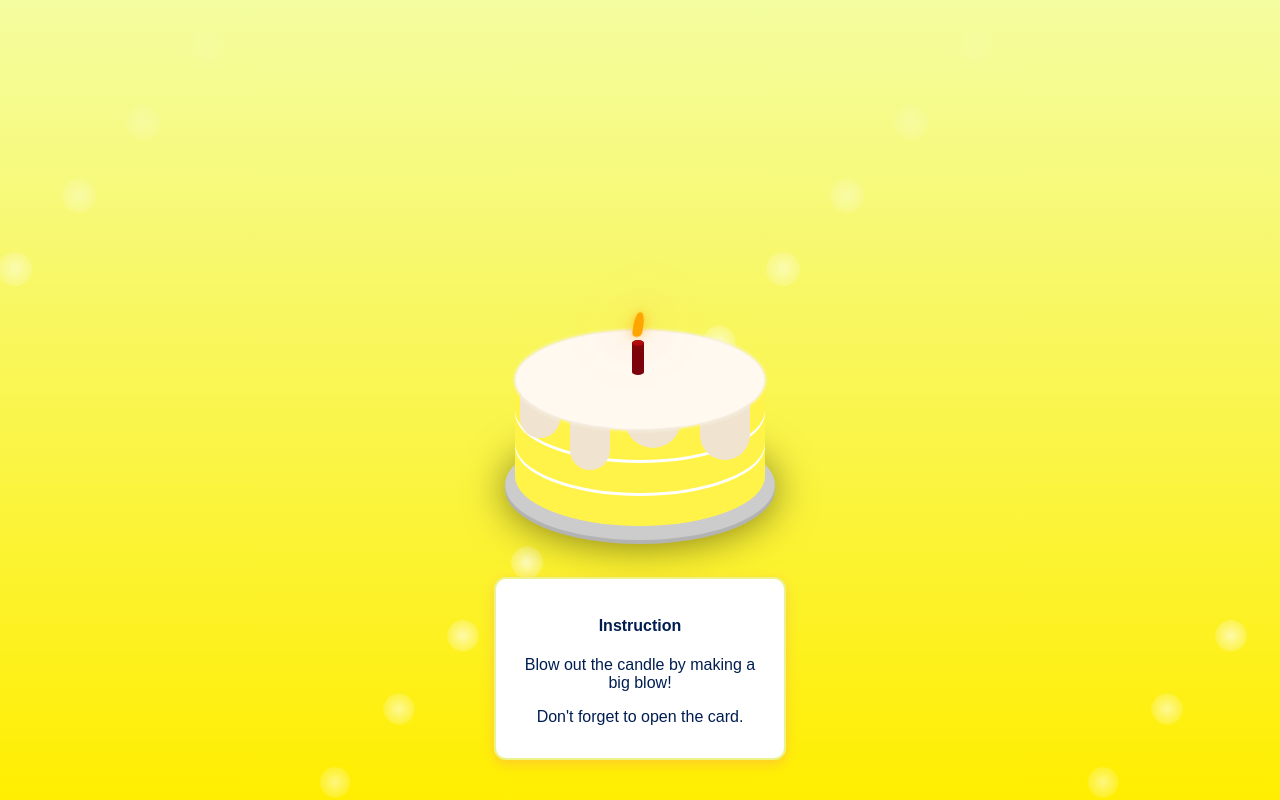
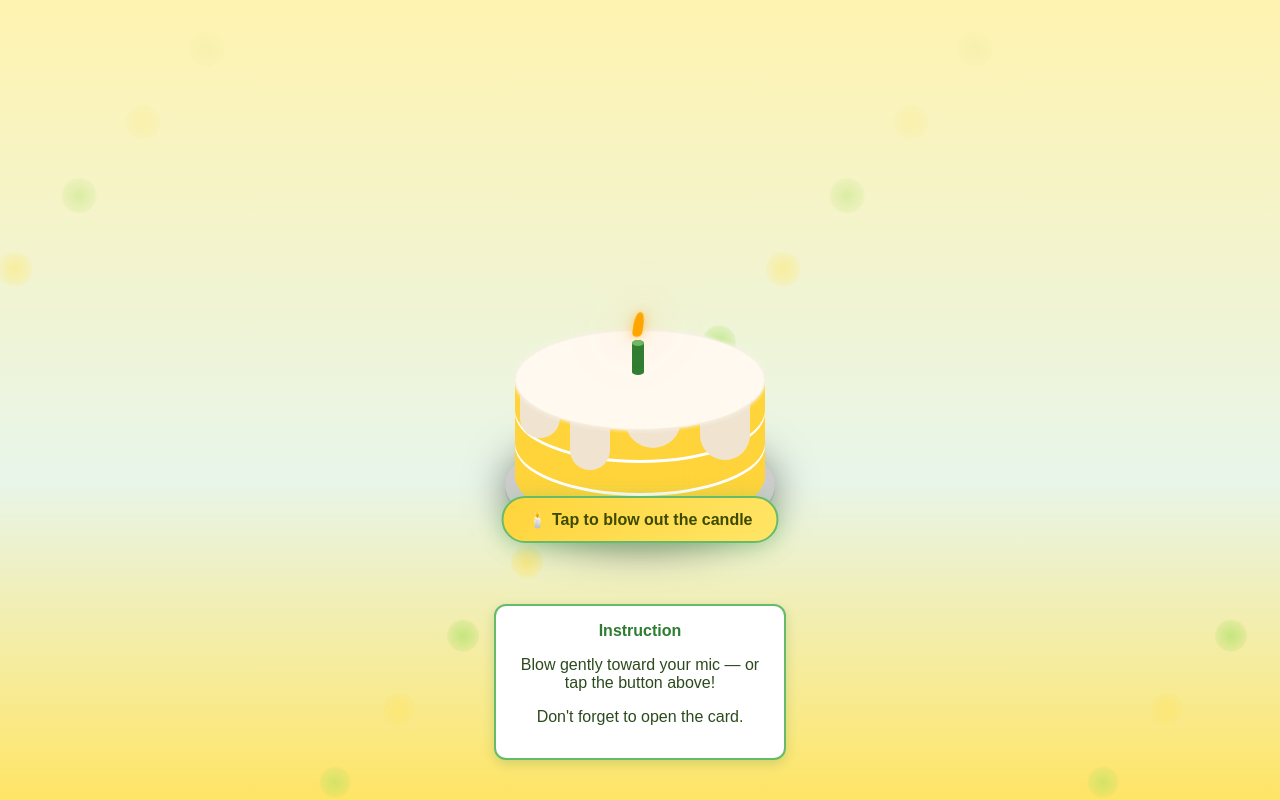
Before and after one commit to Blyn04/interactive-web, a React (Create React App) app: page / in a window 1280 px wide. Both pictures are taken after a click on the button "Start". Built offline with nearby package versions, Linux system fonts and the light colour scheme; no server answers.

Commit message:
THEME UPDATED

```diff
--- a/src/App.css
+++ b/src/App.css
@@ -19,30 +19,69 @@
   height: auto;
 }
 
+.blow-button {
+  position: fixed;
+  top: 62%;
+  left: 50%;
+  transform: translateX(-50%);
+  z-index: 20;
+  padding: 0.75rem 1.5rem;
+  font-size: 1rem;
+  font-family: 'Arial', sans-serif;
+  font-weight: 600;
+  color: var(--text-on-yellow);
+  background: linear-gradient(135deg, var(--yellow-main), var(--yellow-bright));
+  border: 2px solid var(--green-main);
+  border-radius: 999px;
+  cursor: pointer;
+  box-shadow: 0 4px 14px var(--shadow-soft);
+  transition: transform 0.15s ease, box-shadow 0.15s ease;
+  animation: pulseGlow 2s ease-in-out infinite;
+}
+
+.blow-button:hover {
+  transform: translateX(-50%) scale(1.04);
+  box-shadow: 0 6px 18px rgba(46, 125, 50, 0.35);
+}
+
+.blow-button:active {
+  transform: translateX(-50%) scale(0.97);
+}
+
+@keyframes pulseGlow {
+  0%, 100% { box-shadow: 0 4px 14px var(--shadow-soft); }
+  50% { box-shadow: 0 4px 22px rgba(102, 187, 106, 0.45); }
+}
+
 .instruction-card {
   position: fixed;
   bottom: 5vh;
   left: 50%;
   transform: translateX(-50%);
-  background-color: #ffffff;
-  border: 2px solid #ecf38b;
+  background-color: var(--white);
+  border: 2px solid var(--green-main);
   border-radius: 12px;
-  box-shadow: 0 4px 12px rgba(255, 105, 153, 0.25);
+  box-shadow: 0 4px 12px var(--shadow-soft);
   padding: 1em;
   width: 20vw;
   max-width: 90vw;
   min-width: 250px;
   text-align: center;
   font-family: 'Arial', sans-serif;
-  color: #001d52;
+  color: var(--text-dark);
   font-size: 1rem;
   z-index: 1000;
+}
+
+.instruction-card h4 {
+  color: var(--green-deep);
+  margin: 0 0 0.4em;
 }
 
 .cake-ready-message {
   font-family: 'Comic Sans MS', 'Segoe Print', cursive;
   font-size: 1.5rem;
-  color: #031c6d;
+  color: var(--green-deep);
   margin-top: 2vh;
   text-shadow: 1px 1px 3px rgba(0, 0, 0, 0.1);
   animation: fadeInPop 1s ease-out forwards;
@@ -71,6 +110,12 @@
 }
 
 @media (max-width: 768px) {
+  .blow-button {
+    top: 65%;
+    font-size: 0.9rem;
+    padding: 0.65rem 1.2rem;
+  }
+
   .instruction-card {
     width: 40vw;
     font-size: 0.95rem;
@@ -84,10 +129,15 @@
   .floating-envelope {
     bottom: 8vh;
   }
-
 }
 
 @media (max-width: 480px) {
+  .blow-button {
+    top: 68%;
+    width: 85vw;
+    font-size: 0.85rem;
+  }
+
   .instruction-card {
     width: 80vw;
     font-size: 0.85rem;
--- a/src/App.js
+++ b/src/App.js
@@ -68,10 +68,15 @@ const App = () => {
         {permissionGranted && <CakeNCandle isBlownOut={isBlownOut} />}
 
         {!isBlownOut && permissionGranted && (
-          <MicDetector
-            onBlowOut={blowOutCandle}
-            onMicReady={handleMicReady}
-          />
+          <>
+            <MicDetector
+              onBlowOut={blowOutCandle}
+              onMicReady={handleMicReady}
+            />
+            <button className="blow-button" onClick={blowOutCandle}>
+              🕯️ Tap to blow out the candle
+            </button>
+          </>
         )}
 
         {isBlownOut && (
@@ -87,7 +92,7 @@ const App = () => {
 
       <div className="instruction-card">
         <h4>Instruction</h4>
-        <p>Blow out the candle by making a big blow!</p>
+        <p>Blow gently toward your mic — or tap the button above!</p>
         <p>Don't forget to open the card.</p>
       </div>
 
--- a/src/components/Confetti.js
+++ b/src/components/Confetti.js
@@ -1,10 +1,13 @@
 import confetti from 'canvas-confetti';
+
+const themeColors = ['#FFD43B', '#FFE566', '#66BB6A', '#A8E063', '#FFF3B0'];
 
 export const triggerConfetti = () => {
   confetti({
     particleCount: 100,
     spread: 70,
-    origin: { y: 0.6 }
+    origin: { y: 0.6 },
+    colors: themeColors,
   });
 };
 
@@ -17,13 +20,15 @@ export const endlessConfetti = () => {
       particleCount: 2,
       angle: 60,
       spread: 55,
-      origin: { x: 0 }
+      origin: { x: 0 },
+      colors: themeColors,
     });
     confetti({
       particleCount: 2,
       angle: 120,
       spread: 55,
-      origin: { x: 1 }
+      origin: { x: 1 },
+      colors: themeColors,
     });
 
     if (Date.now() < animationEnd) {
--- a/src/components/styles/BackgroundAnimation.css
+++ b/src/components/styles/BackgroundAnimation.css
@@ -5,8 +5,8 @@
   width: 100%;
   height: 100%;
   overflow: hidden;
-  z-index: -1; /* Behind everything */
-  background: linear-gradient(to bottom, #f4fda0, #ffee00);
+  z-index: -1;
+  background: linear-gradient(to bottom, var(--yellow-cream), var(--green-pale) 60%, var(--yellow-bright));
 }
 
 .circle {
@@ -14,12 +14,16 @@
   bottom: -100px;
   width: 30px;
   height: 30px;
-  background: radial-gradient(circle, rgb(255, 255, 255), transparent);
+  background: radial-gradient(circle, var(--yellow-bright), transparent);
   border-radius: 50%;
   animation: floatUp 12s linear infinite;
   animation-delay: calc(var(--i) * -1s);
   left: calc(var(--i) * 5%);
   transform: scale(calc(0.5 + (var(--i) * 0.05)));
+}
+
+.circle:nth-child(even) {
+  background: radial-gradient(circle, var(--green-bright), transparent);
 }
 
 @keyframes floatUp {
--- a/src/components/styles/BirthdayTitle.css
+++ b/src/components/styles/BirthdayTitle.css
@@ -5,17 +5,15 @@
   font-family: 'Arial', sans-serif;
   font-size: 30px;
   font-weight: bold;
-  color: #fff5e3;
-  background-color: #e5ff72;
-  padding: 10px;
+  color: var(--text-on-yellow);
+  background: linear-gradient(135deg, var(--yellow-main), var(--yellow-bright));
+  padding: 10px 20px;
   border-radius: 10px;
-  box-shadow: 0 4px 8px rgba(0, 0, 0, 0.2);
+  box-shadow: 0 4px 12px var(--shadow-soft);
   width: fit-content;
   margin-left: auto;
   margin-right: auto;
-  border: 2px solid #ffffff;
-
-  /* ✨ Fade-in effect */
+  border: 2px solid var(--green-main);
   opacity: 0;
   animation: fadeIn 2s ease-in-out forwards;
 }
@@ -35,5 +33,5 @@
 
 .candle-count-display span {
   font-weight: bold;
-  color: #AD030F;
+  color: var(--green-deep);
 }
--- a/src/components/styles/CakeNCandle.css
+++ b/src/components/styles/CakeNCandle.css
@@ -1,5 +1,5 @@
 /* —— layout basics —— */
-body            { background:#ffe5ec; }
+body            { background: var(--yellow-pale); }
 .cake           { position:absolute; width:250px; height:200px; top:50%; left:50%; margin:-70px 0 0 -125px; }
 .cake > *       { position:absolute; }
 
@@ -13,11 +13,11 @@ body            { background:#ffe5ec; }
 /* —— sponge layers —— */
 .layer {
   width:250px; height:100px; border-radius:50%; background:#ffffff;
-  box-shadow:0 2px 0 #fff349,0 4px 0 #fff349,0 6px 0 #fff349,0 8px 0 #fff349,
-             0 10px 0 #fff349,0 12px 0 #fff349,0 14px 0 #fff349,
-             0 16px 0 #fff349,0 18px 0 #fff349,0 20px 0 #fff349,
-             0 22px 0 #fff349,0 24px 0 #fff349,0 26px 0 #fff349,
-             0 28px 0 #fff349,0 30px 0 #fff349;
+  box-shadow:0 2px 0 #FFD43B,0 4px 0 #FFD43B,0 6px 0 #FFD43B,0 8px 0 #FFD43B,
+             0 10px 0 #FFD43B,0 12px 0 #FFD43B,0 14px 0 #FFD43B,
+             0 16px 0 #FFD43B,0 18px 0 #FFD43B,0 20px 0 #FFD43B,
+             0 22px 0 #FFD43B,0 24px 0 #FFD43B,0 26px 0 #FFD43B,
+             0 28px 0 #FFD43B,0 30px 0 #FFD43B;
   opacity:0;
   transform:translateY(-220px); /* drop from above */
 }
@@ -57,7 +57,7 @@ body            { background:#ffe5ec; }
 .drip4 { top:80px; left:55px;  width:40px; border-radius:0 0 40px 40px; }
 
 .candle {
-  background-color: #7B020B;
+  background-color: #2E7D32;
   width: 12px;
   height: 35px;
   border-radius: 6px/3px;
@@ -80,7 +80,7 @@ body            { background:#ffe5ec; }
   width: 12px;
   height: 6px;
   border-radius: 50%;
-  background-color: #ad030f;
+  background-color: #66BB6A;
 }
 
 .candle.out .flame {
--- a/src/components/styles/EnvelopeCard.css
+++ b/src/components/styles/EnvelopeCard.css
@@ -1,12 +1,12 @@
 :root {
   --primary: #fff;
-  --bg-color: rgb(5, 53, 61);
-  --bg-envelope-color: #f5edd1;
-  --envelope-tab: #ecdeb8;
-  --envelope-cover: #e6cfa7;
-  --shadow-color: rgba(0, 0, 0, 0.2);
-  --txt-color: #444;
-  --heart-color: #ff8fab;
+  --bg-color: #2E7D32;
+  --bg-envelope-color: #FFF9E6;
+  --envelope-tab: #FFE566;
+  --envelope-cover: #FFD43B;
+  --shadow-color: rgba(46, 125, 50, 0.25);
+  --txt-color: #2D4A1E;
+  --heart-color: #66BB6A;
 }
 
 body {
--- a/src/components/styles/MicPermissionModal.css
+++ b/src/components/styles/MicPermissionModal.css
@@ -1,7 +1,7 @@
 .mic-modal-overlay {
   position: fixed;
   top: 0; left: 0; right: 0; bottom: 0;
-  background: rgba(0, 0, 0, 0.6);
+  background: rgba(46, 125, 50, 0.45);
   display: flex;
   justify-content: center;
   align-items: center;
@@ -10,44 +10,46 @@
 }
 
 .mic-modal {
-  background: #fffaf3;
+  background: var(--yellow-pale);
   padding: 2rem;
   border-radius: 16px;
   max-width: 400px;
   width: 100%;
   box-sizing: border-box;
   text-align: center;
-  box-shadow: 0 8px 20px rgba(0, 0, 0, 0.2);
+  box-shadow: 0 8px 20px var(--shadow-soft);
+  border: 2px solid var(--green-main);
 }
 
 .mic-modal h2 {
   font-size: 1.6rem;
   margin-bottom: 0.5rem;
-  color: #c2185b;
+  color: var(--green-deep);
 }
 
 .mic-modal p {
   font-size: 1rem;
-  color: #4e3b3b;
+  color: var(--text-dark);
   margin-bottom: 1.2rem;
 }
 
 .start-button {
   padding: 0.6rem 1.4rem;
   font-size: 1rem;
-  background: #01214b;
-  color: white;
+  background: var(--green-main);
+  color: var(--white);
   border: none;
   border-radius: 8px;
   cursor: pointer;
-  transition: background 0.2s ease;
+  transition: background 0.2s ease, transform 0.15s ease;
 }
 
 .start-button:hover {
-  background: #e5ff00;
+  background: var(--yellow-main);
+  color: var(--text-on-yellow);
+  transform: scale(1.03);
 }
 
-/* ✅ Responsive tweaks */
 @media (max-width: 480px) {
   .mic-modal {
     padding: 1.2rem;
--- a/src/index.css
+++ b/src/index.css
@@ -1,3 +1,25 @@
+:root {
+  /* Yellow — primary */
+  --yellow-bright: #FFE566;
+  --yellow-main: #FFD43B;
+  --yellow-deep: #F5C518;
+  --yellow-pale: #FFF9E6;
+  --yellow-cream: #FFF3B0;
+
+  /* Green — secondary */
+  --green-bright: #A8E063;
+  --green-main: #66BB6A;
+  --green-deep: #2E7D32;
+  --green-pale: #E8F5E9;
+  --green-mint: #7CB342;
+
+  /* Shared */
+  --text-dark: #2D4A1E;
+  --text-on-yellow: #3D4A00;
+  --white: #ffffff;
+  --shadow-soft: rgba(46, 125, 50, 0.2);
+}
+
 body {
   margin: 0;
   font-family: -apple-system, BlinkMacSystemFont, 'Segoe UI', 'Roboto', 'Oxygen',
@@ -5,6 +27,8 @@ body {
     sans-serif;
   -webkit-font-smoothing: antialiased;
   -moz-osx-font-smoothing: grayscale;
+  background: var(--yellow-pale);
+  color: var(--text-dark);
 }
 
 code {
```
Also changed, not shown: src/components/MicDetector.js (+29 -173 lines), src/components/styles/AnimatedBackground.css (+8 -4 lines).
